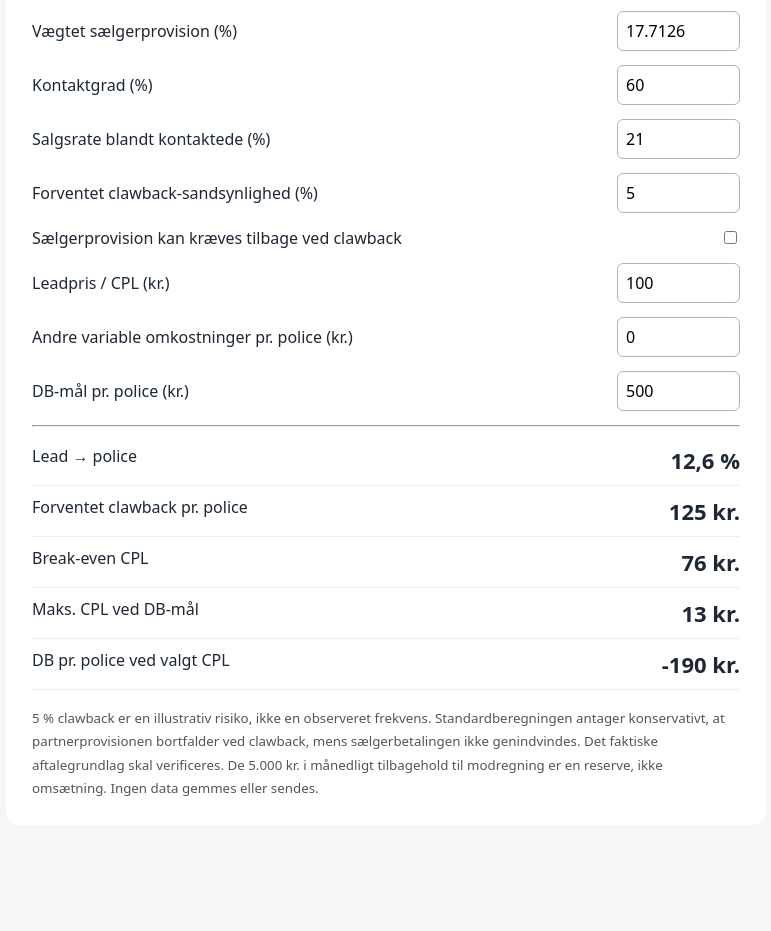
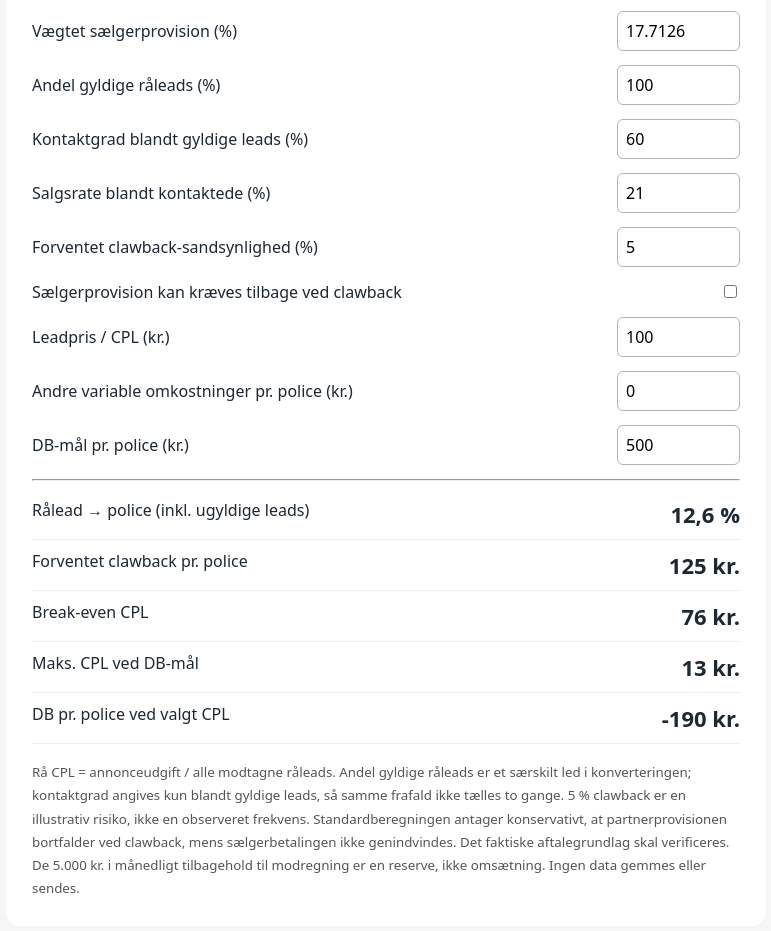
Before and after one commit to lukasbach42/Mega-Limited, a plain HTML site: page leadmotor-prototype/economics.html in a window 1280 px wide. Shown: the part 425-1356 px from the top of the page, without its empty margins (254-1025 px from the left). Before the commit the page ends 1300 px from the top, so only its background shows below. Drawn offline with Linux system fonts and the light colour scheme.

Commit message:
Include valid raw-lead rate in CPL model

```diff
--- a/leadmotor-prototype/economics.html
+++ b/leadmotor-prototype/economics.html
@@ -25,7 +25,8 @@
   <label>Årspræmie (kr.) <input id="premium" type="number" value="10000" min="0"></label>
   <label>Partnerprovision (%) <input id="partner" type="number" value="25" min="0" max="100" step=".1"></label>
   <label>Vægtet sælgerprovision (%) <input id="seller" type="number" value="17.7126" min="0" max="100" step=".0001"></label>
-  <label>Kontaktgrad (%) <input id="contact" type="number" value="60" min="0" max="100"></label>
+  <label>Andel gyldige råleads (%) <input id="valid" type="number" value="100" min="0" max="100"></label>
+  <label>Kontaktgrad blandt gyldige leads (%) <input id="contact" type="number" value="60" min="0" max="100"></label>
   <label>Salgsrate blandt kontaktede (%) <input id="close" type="number" value="21" min="0" max="100"></label>
   <label>Forventet clawback-sandsynlighed (%) <input id="clawback" type="number" value="5" min="0" max="100"></label>
   <label>Sælgerprovision kan kræves tilbage ved clawback <input id="recover" type="checkbox"></label>
@@ -33,23 +34,23 @@
   <label>Andre variable omkostninger pr. police (kr.) <input id="other" type="number" value="0" min="0"></label>
   <label>DB-mål pr. police (kr.) <input id="target" type="number" value="500" min="0"></label>
   <hr>
-  <div class="result"><span>Lead → police</span><output id="conversion"></output></div>
+  <div class="result"><span>Rålead → police (inkl. ugyldige leads)</span><output id="conversion"></output></div>
   <div class="result"><span>Forventet clawback pr. police</span><output id="loss"></output></div>
   <div class="result"><span>Break-even CPL</span><output id="be"></output></div>
   <div class="result"><span>Maks. CPL ved DB-mål</span><output id="max"></output></div>
   <div class="result"><span>DB pr. police ved valgt CPL</span><output id="db"></output></div>
   <p id="error" role="alert"></p>
-  <small>5 % clawback er en illustrativ risiko, ikke en observeret frekvens. Standardberegningen antager konservativt, at partnerprovisionen bortfalder ved clawback, mens sælgerbetalingen ikke genindvindes. Det faktiske aftalegrundlag skal verificeres. De 5.000 kr. i månedligt tilbagehold til modregning er en reserve, ikke omsætning. Ingen data gemmes eller sendes.</small>
+  <small>Rå CPL = annonceudgift / alle modtagne råleads. Andel gyldige råleads er et særskilt led i konverteringen; kontaktgrad angives kun blandt gyldige leads, så samme frafald ikke tælles to gange. 5 % clawback er en illustrativ risiko, ikke en observeret frekvens. Standardberegningen antager konservativt, at partnerprovisionen bortfalder ved clawback, mens sælgerbetalingen ikke genindvindes. Det faktiske aftalegrundlag skal verificeres. De 5.000 kr. i månedligt tilbagehold til modregning er en reserve, ikke omsætning. Ingen data gemmes eller sendes.</small>
 </main>
 <script type="module">
   import { calculateLeadEconomics } from "./demo-core.mjs";
-  const ids=["premium","partner","seller","contact","close","clawback","cpl","other","target","recover"];
+  const ids=["premium","partner","seller","valid","contact","close","clawback","cpl","other","target","recover"];
   const n=id=>Number(document.getElementById(id).value);
   const money=x=>x===null?"Ikke beregnelig":new Intl.NumberFormat("da-DK",{style:"currency",currency:"DKK",maximumFractionDigits:0}).format(x);
   function render(){
     try{
       const result=calculateLeadEconomics({
-        annualPremium:n("premium"),partnerRate:n("partner"),sellerRate:n("seller"),
+        annualPremium:n("premium"),partnerRate:n("partner"),sellerRate:n("seller"),validLeadRate:n("valid")/100,
         contactRate:n("contact")/100,closeRate:n("close")/100,
         clawbackProbability:n("clawback")/100,
         sellerClawbackRecoverable:document.getElementById("recover").checked,
```
